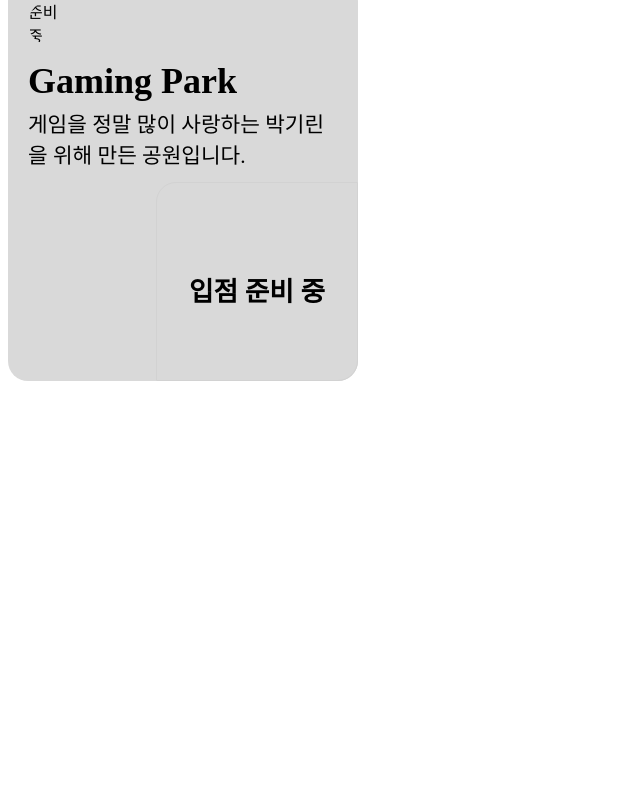
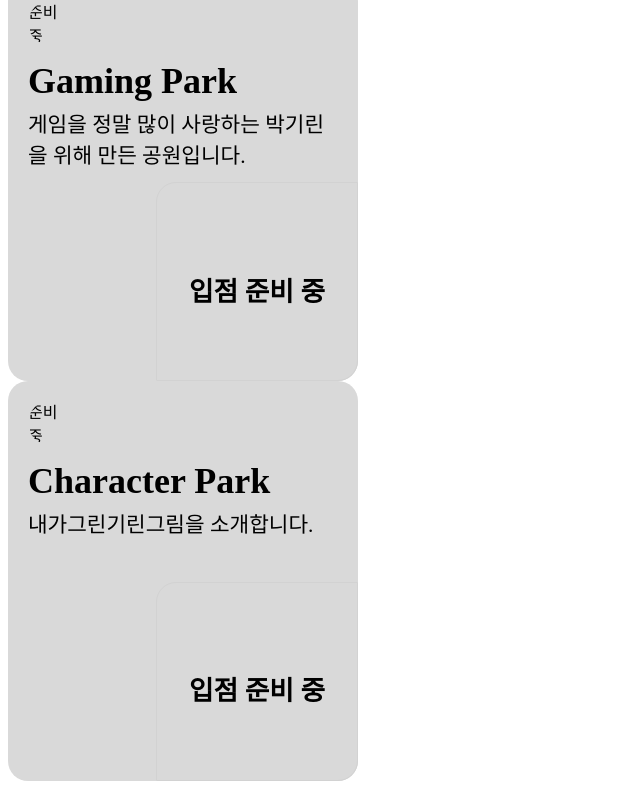
Before and after one commit to ParkGiraffe/giraffe-park-hub, a Next.js app: page /HomePage in a window 1280 px wide. Shown: the part 1227-2016 px from the top of the page, without its empty margins (0-640 px from the left). Before the commit the page ends 1616 px from the top, so only its background shows below. Built offline with nearby package versions, Linux system fonts and the light colour scheme.

Commit message:
Character Park 추가

```diff
--- a/src/components/DesText.tsx
+++ b/src/components/DesText.tsx
@@ -30,7 +30,15 @@ const DesText = (props: { park: string }) => {
     description = <Desciption>박기린을 소개합니다.</Desciption>;
   } else if (props.park === "Gaming") {
     description = (
-      <Desciption>게임을 정말 많이 사랑하는 박기린을 위해 만든 공원입니다.</Desciption>
+      <Desciption>
+        게임을 정말 많이 사랑하는 박기린을 위해 만든 공원입니다.
+      </Desciption>
+    );
+  } else if (props.park === "Character") {
+    description = (
+      <Desciption>
+        내가그린기린그림을 소개합니다.
+      </Desciption>
     );
   } else {
     description = <text>준비 중</text>;
--- a/src/pages/HomePage.tsx
+++ b/src/pages/HomePage.tsx
@@ -7,6 +7,7 @@ const HomePage = () => {
       <Section park={'GitHub'}/>
       <Section park={'Portfolio'}/>
       <Section park={'Gaming'}/>
+      <Section park={'Character'}/>
     </div>
   );
 };
```
